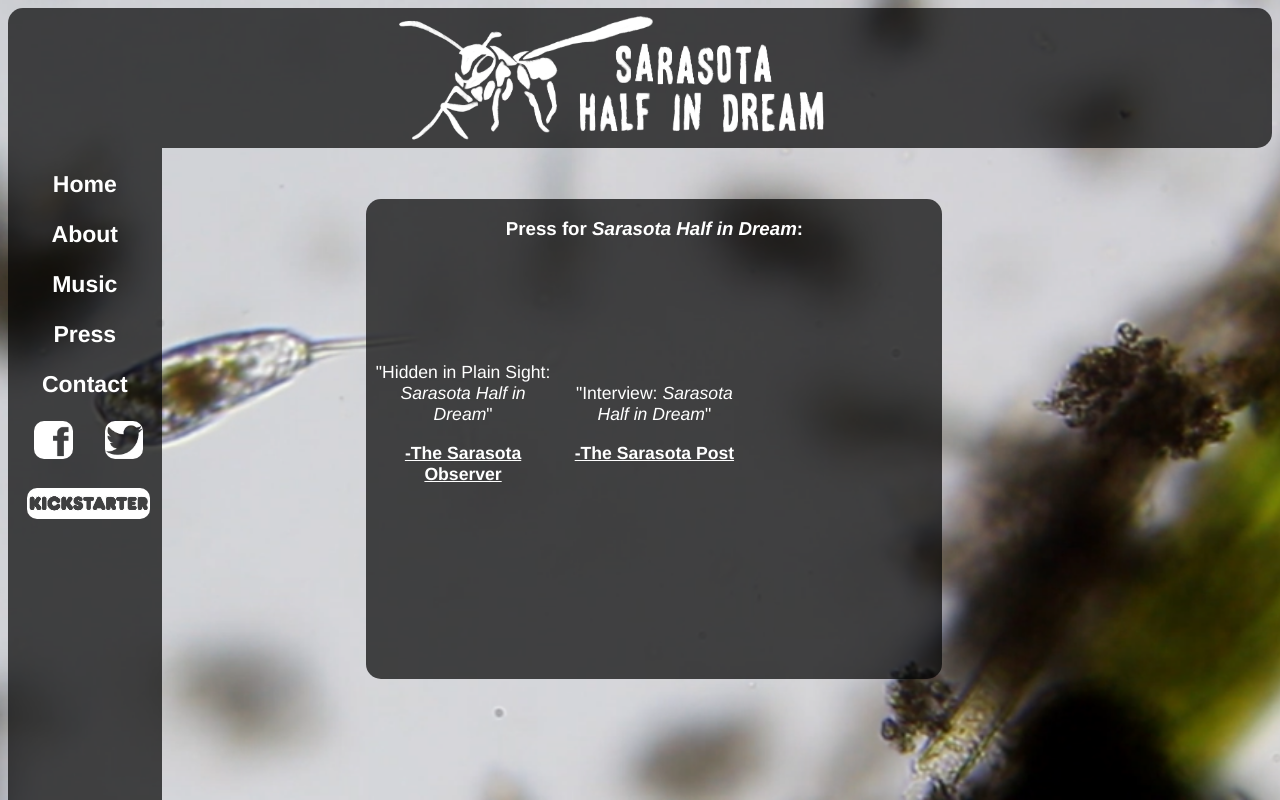
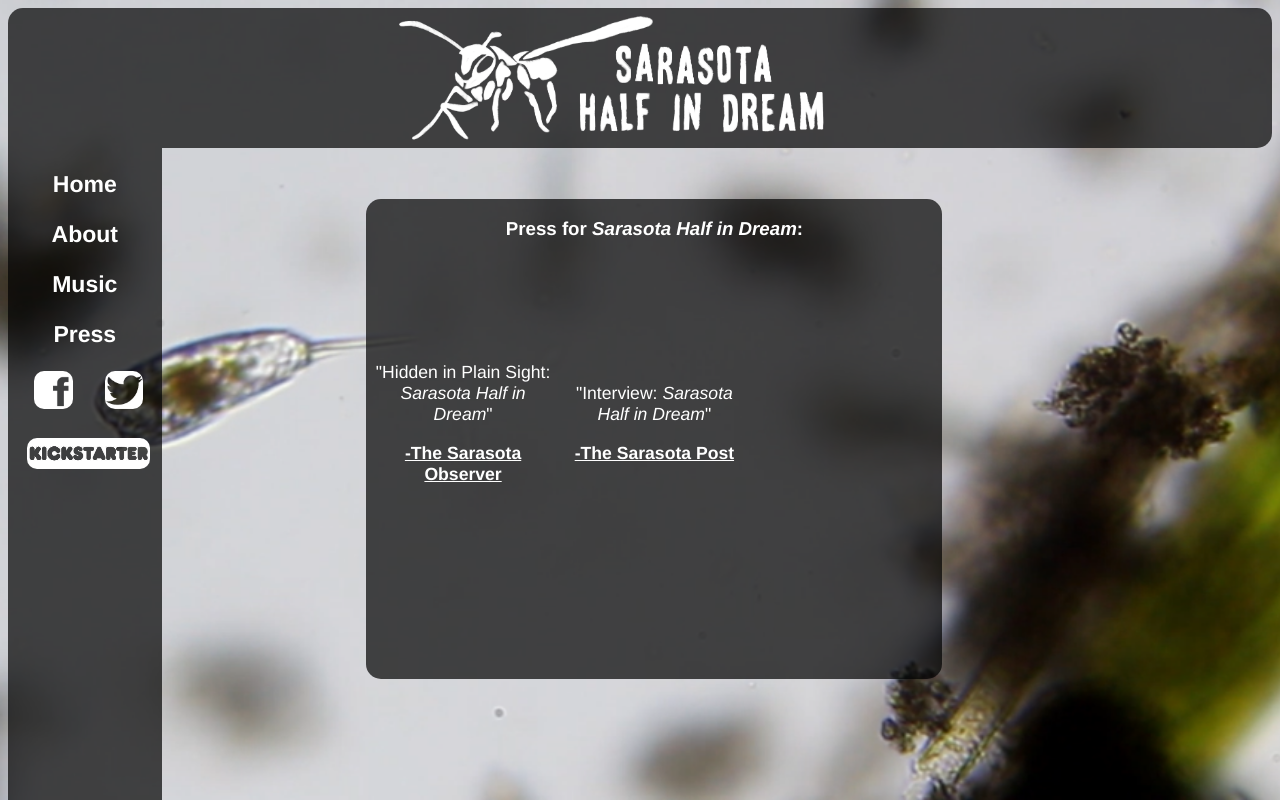
Before and after one commit to dlmurphy/SarasotaMovie, a plain HTML site: page press.html in a window 1280 px wide. Drawn offline with Linux system fonts and the light colour scheme.

Commit message:
Remove contact page link

```diff
--- a/press.html
+++ b/press.html
@@ -28,7 +28,6 @@
 
 <p><a href="press.html">Press</a></p>
 
-<p><a href="contact.php">Contact</a></p>
 
 
 
```
